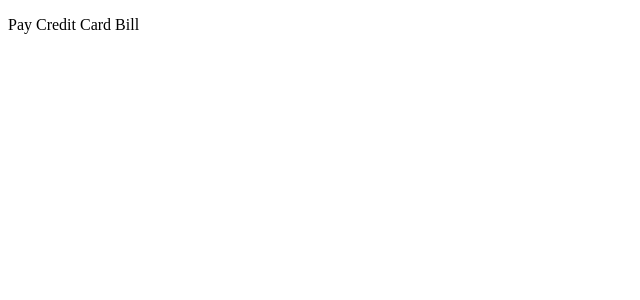
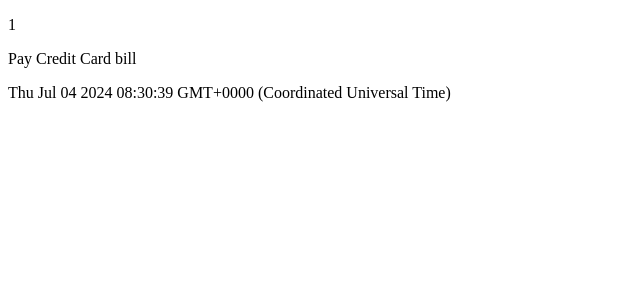
Before and after one commit to RamyaaU/AngularPOC-s, an Angular app in the folder appointment-app/: page / in a window 1280 px wide. Shown: the top 300 px of the page, without its empty margins (0-640 px from the left). Built offline with nearby package versions, Linux system fonts and the light colour scheme.

Commit message:
implementation of appointment interface

```diff
--- a/appointment-app/src/app/app.component.html
+++ b/appointment-app/src/app/app.component.html
@@ -1 +1,3 @@
-<p>{{appointment}}</p>
+<p>{{appointment.id}}</p>
+<p>{{appointment.title}}</p>
+<p>{{appointment.date}}</p>
--- a/appointment-app/src/app/app.component.ts
+++ b/appointment-app/src/app/app.component.ts
@@ -1,4 +1,5 @@
 import { Component } from '@angular/core';
+import { Appointment } from './models/appointment';
 
 @Component({
   selector: 'app-root',
@@ -8,5 +9,11 @@
 export class AppComponent {
   //title = 'appointment-app';
 
-  appointment : string = "Pay Credit Card Bill"
+  //appointment : string = "Pay Credit Card Bill"
+
+  appointment : Appointment ={
+    id : 1,
+    title : "Pay Credit Card bill",
+    date : new Date(),
+  }
 }
--- /dev/null
+++ b/appointment-app/src/app/models/appointment.ts
@@ -0,0 +1,5 @@
+export interface Appointment {
+    id: number,
+    title: string,
+    date: Date
+}
```
